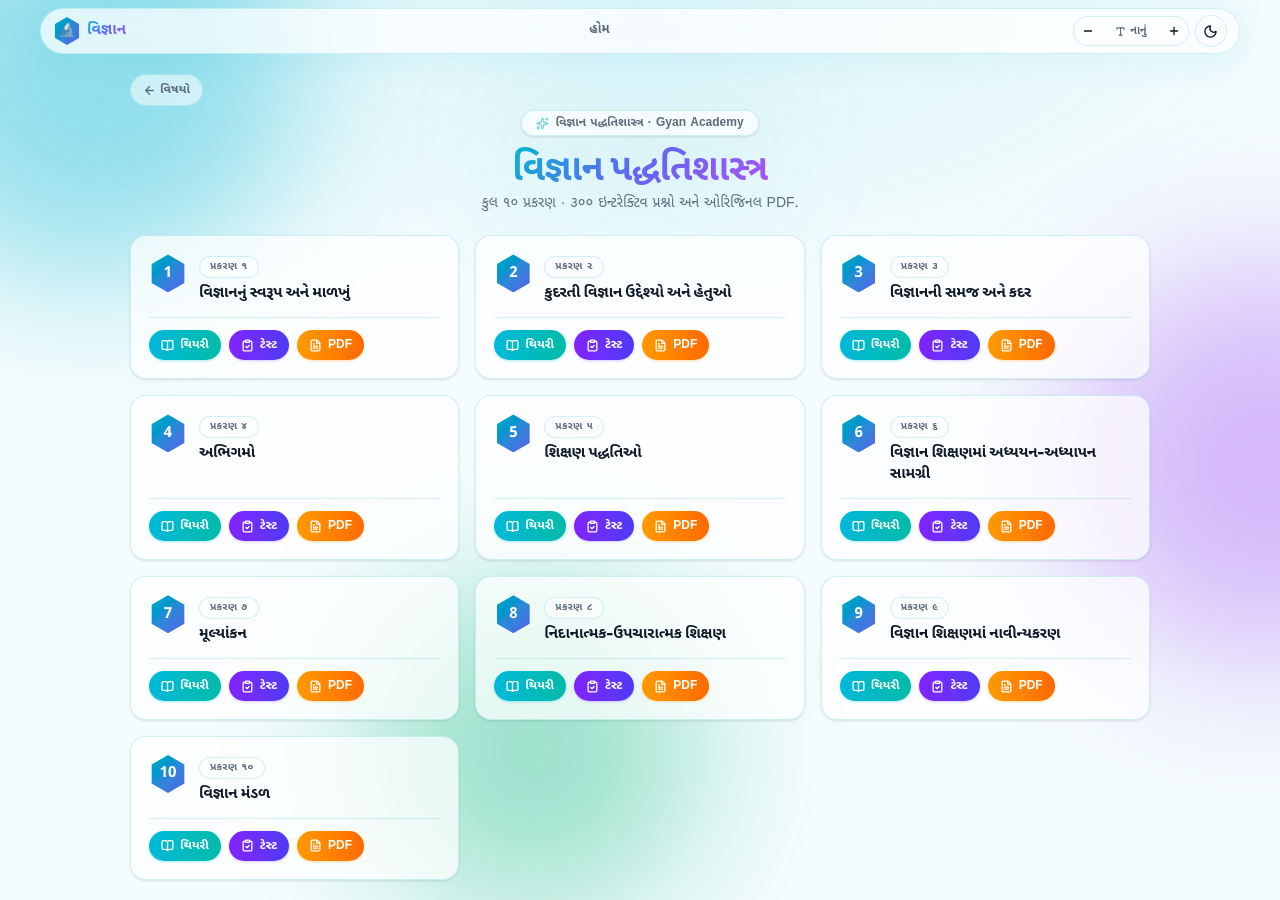
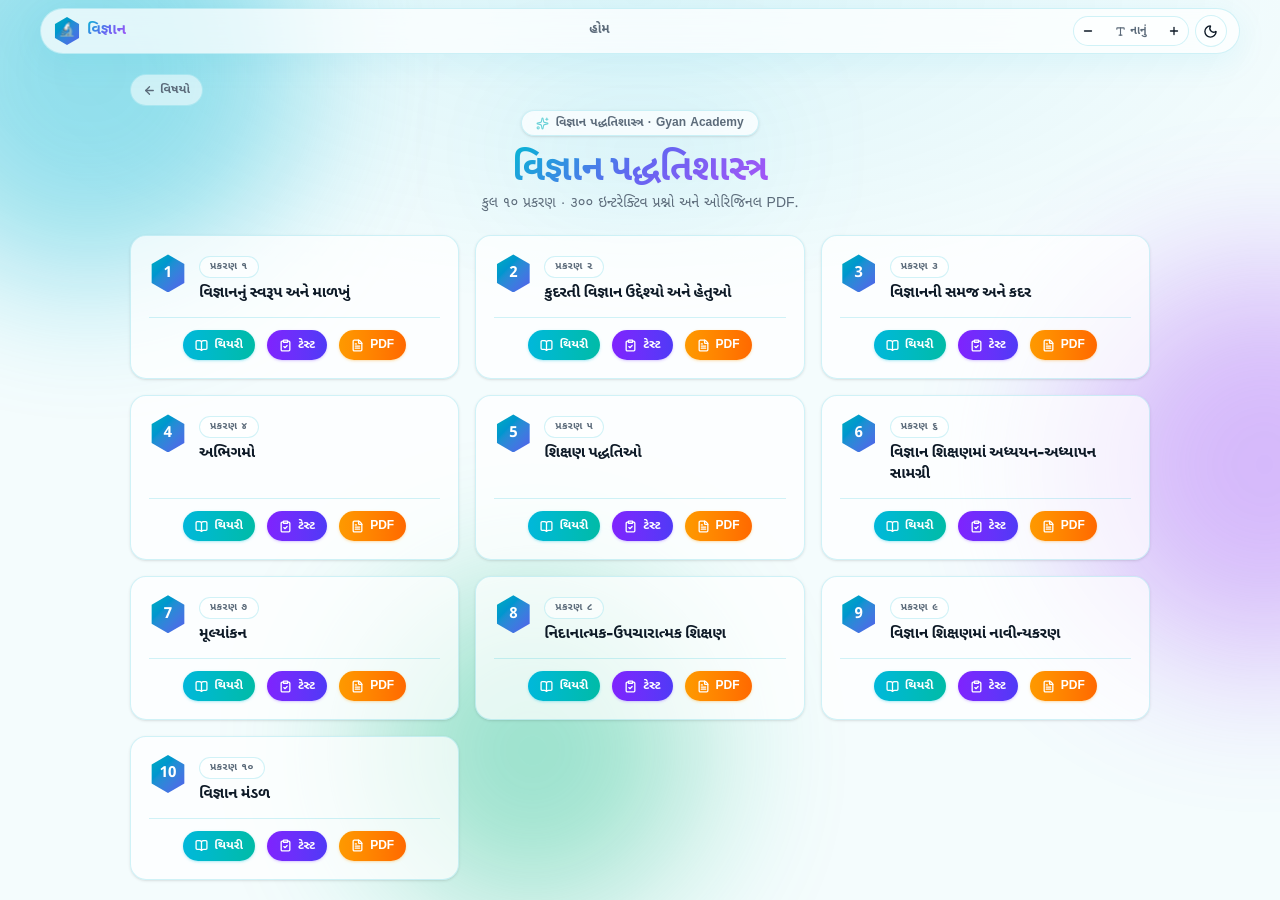
Before and after one commit to GyanAcademy01/Science, a Next.js app: page /chapter/pedagogy in a window 1280 px wide. Built offline with nearby package versions, Linux system fonts and the light colour scheme.

Commit message:
Center action buttons in chapter cards

```diff
--- a/src/app/chapter/[subjectId]/page.tsx
+++ b/src/app/chapter/[subjectId]/page.tsx
@@ -83,7 +83,7 @@ export default async function ChapterListPage(props: {
             </div>
 
             {/* Action Buttons Section */}
-            <div className="relative z-10 mt-3.5 pt-3 border-t border-[var(--stroke)]/60 flex flex-wrap items-center gap-2">
+            <div className="relative z-10 mt-3.5 pt-3 border-t border-[var(--stroke)]/60 flex flex-wrap items-center justify-center gap-2.5 sm:gap-3">
               {topic.hasTheory && (
                 <Link
                   href={`/chapter/${subject.id}/${topic.id}/theory`}
```
